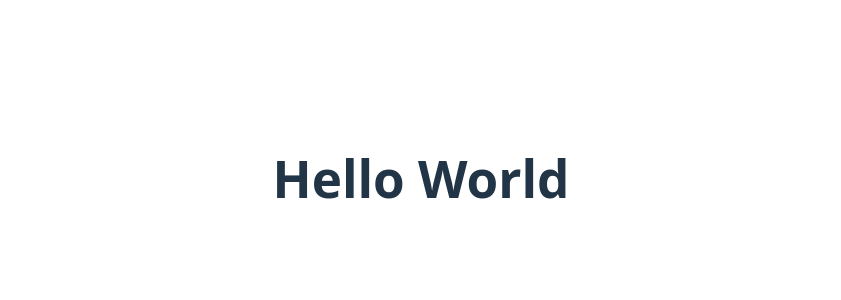
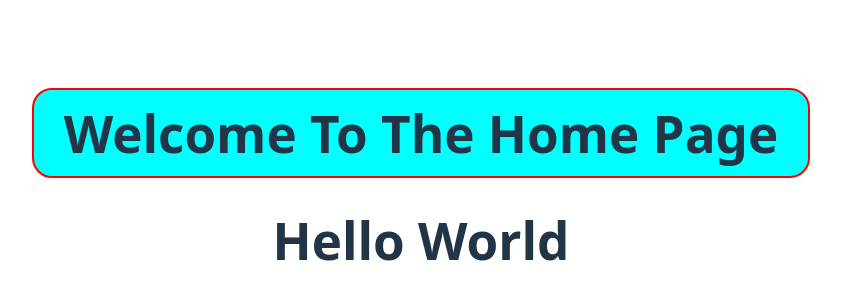
Before and after one commit to ridwanahmedxix/React-, a React (Vite) app in the folder Lesson/Lesson-1/: page / in a window 1280 px wide. Shown: the part 222-522 px from the top of the page, without its empty margins (219-1060 px from the left). Built offline with nearby package versions, Linux system fonts and the light colour scheme.

Commit message:
Home Component Style add

```diff
--- a/Lesson/Lesson-1/src/App.jsx
+++ b/Lesson/Lesson-1/src/App.jsx
@@ -1,7 +1,9 @@
 import "./App.css";
+import Home from "./components/Home/Home";
 function App() {
   return (
     <>
+      <Home></Home>
       <h1>Hello World </h1>
     </>
   );
--- a/Lesson/Lesson-1/src/components/Home/Home.css
+++ b/Lesson/Lesson-1/src/components/Home/Home.css
@@ -0,0 +1,6 @@
+.homeHeader {
+  background-color: aqua;
+  padding: 15px 30px;
+  border: 2px solid red;
+  border-radius: 20px;
+}
--- a/Lesson/Lesson-1/src/components/Home/Home.jsx
+++ b/Lesson/Lesson-1/src/components/Home/Home.jsx
@@ -1,7 +1,9 @@
+import "./Home.css";
+
 function Home() {
   return (
     <div>
-      <h1>Home Page</h1>
+      <h1 className="homeHeader"> Welcome To The Home Page</h1>
     </div>
   );
 }
```
